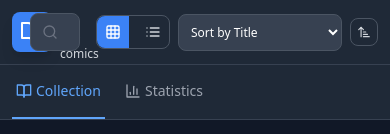
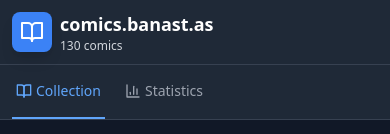
Before and after one commit to banastas/comics.banast.as, a React (Vite) app: page / in a window 390 px wide. Shown: the top 134 px of the page. Built offline with nearby package versions, Linux system fonts and the light colour scheme.

Commit message:
Fix top navigation on mobile layouts

```diff
--- a/src/App.tsx
+++ b/src/App.tsx
@@ -260,7 +260,7 @@ function App() {
 
             {/* Search and Controls - Only show on collection tab */}
             {activeTab === 'collection' && (
-              <div className="flex items-center space-x-2 sm:space-x-4 flex-1 max-w-2xl mx-4">
+              <div className="hidden sm:flex items-center space-x-2 sm:space-x-4 flex-1 max-w-2xl mx-4">
                 {/* Search */}
                 <div className="relative flex-1 max-w-md">
                   <Search size={16} className="absolute left-3 top-1/2 transform -translate-y-1/2 text-gray-500" />
@@ -275,7 +275,7 @@ function App() {
               </div>
             )}
 
-            <div className="flex items-center space-x-2 sm:space-x-4 flex-shrink-0">
+            <div className="hidden sm:flex items-center space-x-2 sm:space-x-4 flex-shrink-0">
               {activeTab === 'collection' && (
                 <>
                   {/* View Mode Toggle */}
```
